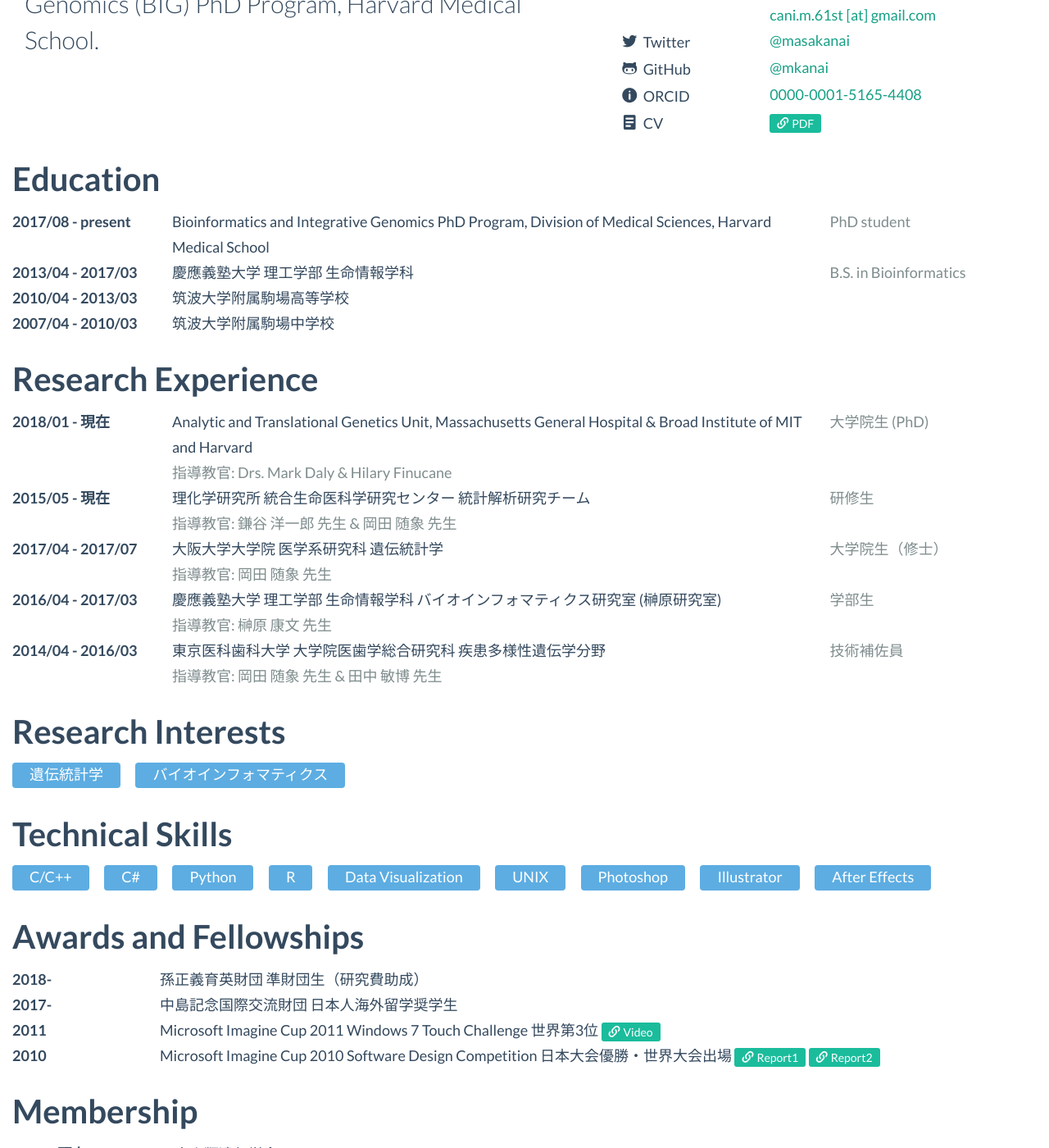
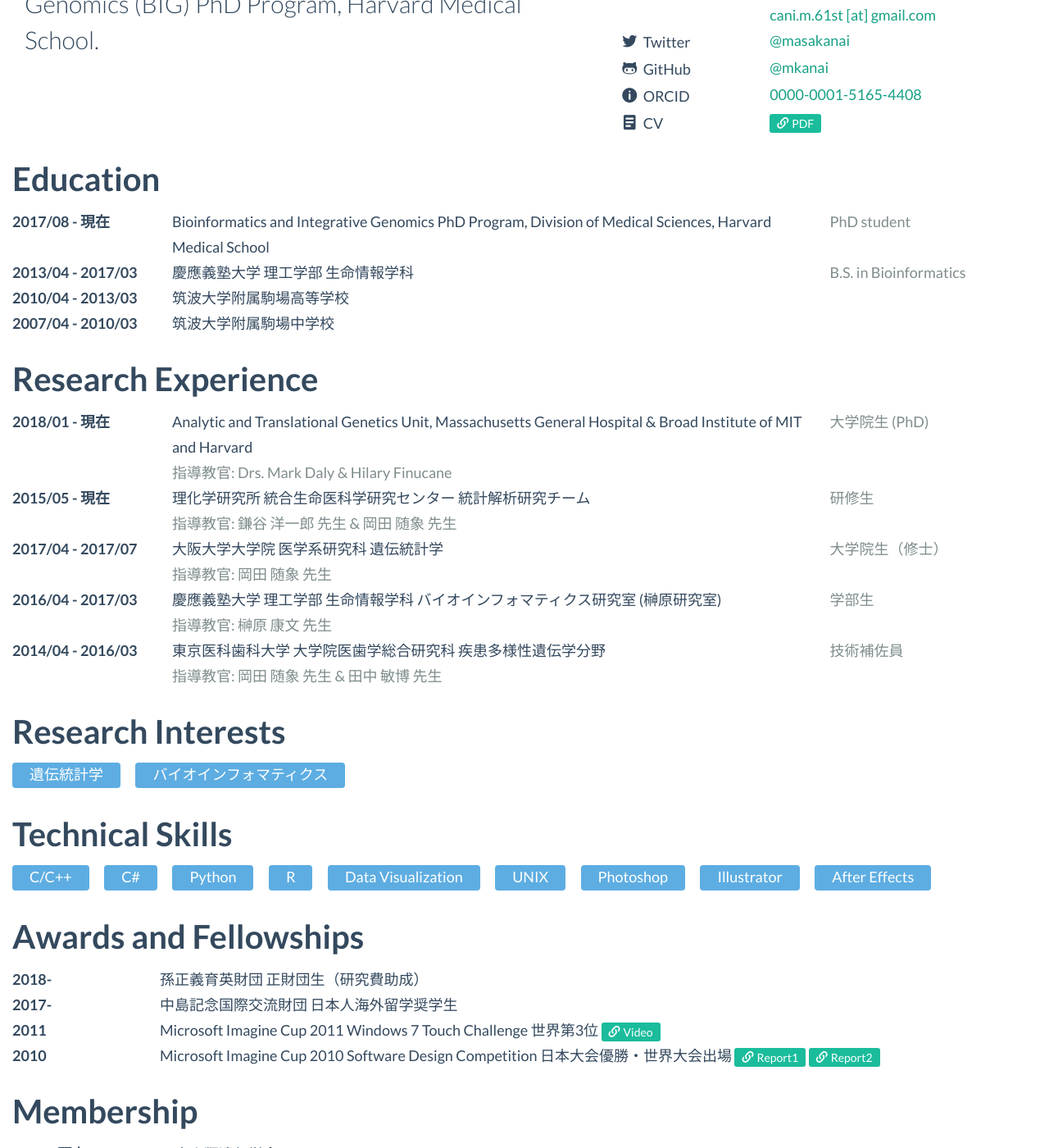
Before and after one commit to xtmgah/mkanai.github.io, a Jekyll site: the page built from index.ja.html, in a window 1280 px wide and 1400 px high, scrolled down 255 px. Shown: the whole window at 82% size. Built offline with Jekyll 4.4.1, drawn with Linux system fonts in a browser that asks for light colours; Markdown is read by kramdown in place of the engine named in the settings.

Commit message:
updated PMID

```diff
--- a/_bibliography/publications.bib
+++ b/_bibliography/publications.bib
@@ -7,7 +7,7 @@
 number = {6},
 pages = {957--972},
 title = {{A catalog of genetic loci associated with kidney function from analyses of a million individuals}},
-url = {[PubMed](https://www.ncbi.nlm.nih.gov/pubmed/XXXXXXXX)},
+url = {[PubMed](https://www.ncbi.nlm.nih.gov/pubmed/31152163)},
 volume = {51},
 year = {2019}
 }
--- a/_data/awards.yml
+++ b/_data/awards.yml
@@ -16,7 +16,7 @@
       - title: Report2
         url: http://www.microsoft.com/ja-jp/mic/english/report/100704imagine_Cup_2010.aspx
 ja:
-  - name: 孫正義育英財団 準財団生（研究費助成）
+  - name: 孫正義育英財団 正財団生（研究費助成）
     date: 2018-
   - name: 中島記念国際交流財団 日本人海外留学奨学生
     date: 2017-
--- a/_data/education.yml
+++ b/_data/education.yml
@@ -14,7 +14,7 @@
 ja:
   - name: Bioinformatics and Integrative Genomics PhD Program, Division of Medical Sciences, Harvard Medical School
     degree: PhD student
-    period: 2017/08 - present
+    period: 2017/08 - 現在
   - name: 慶應義塾大学 理工学部 生命情報学科
     degree: B.S. in Bioinformatics
     period: 2013/04 - 2017/03
```
